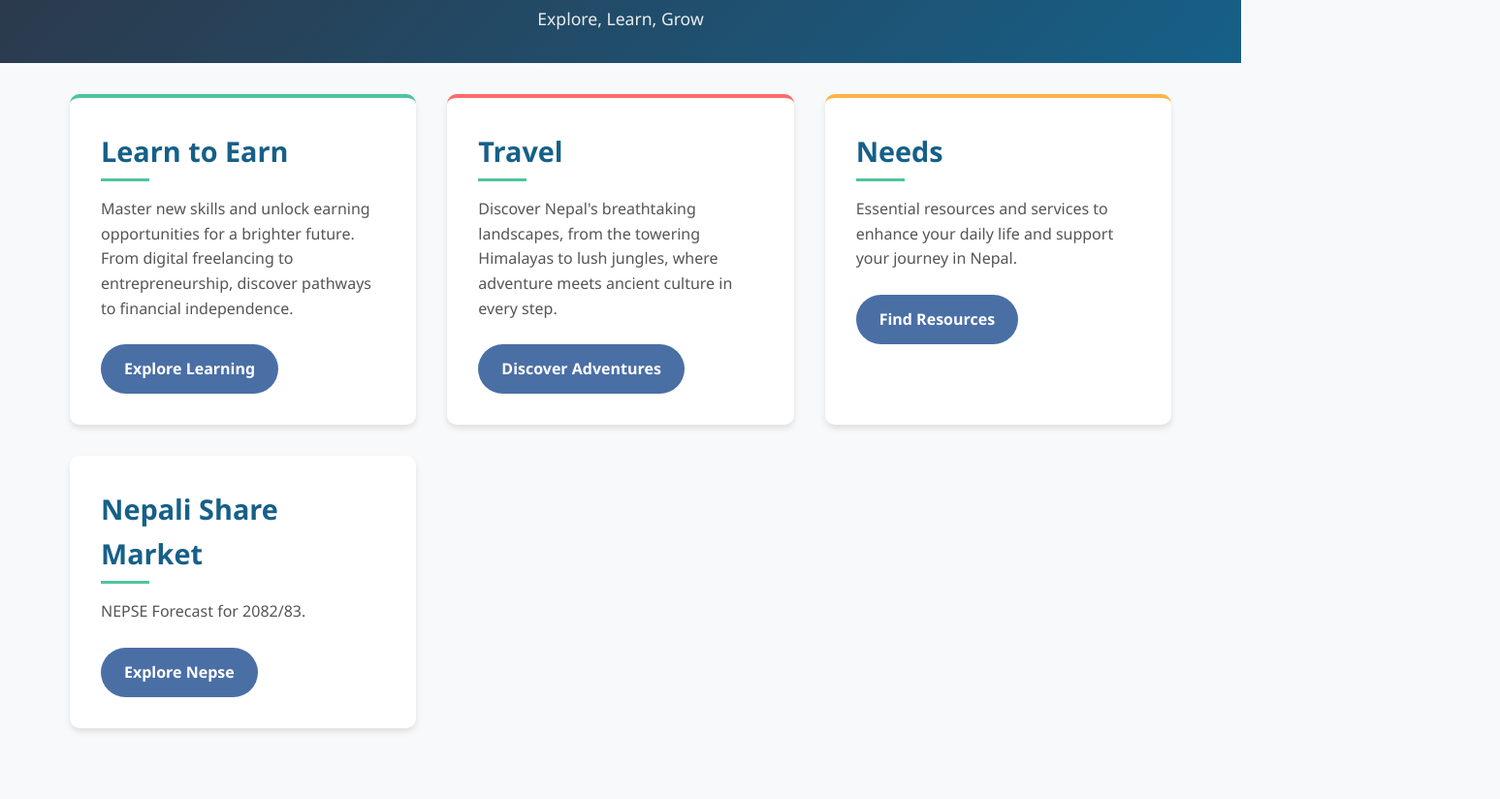
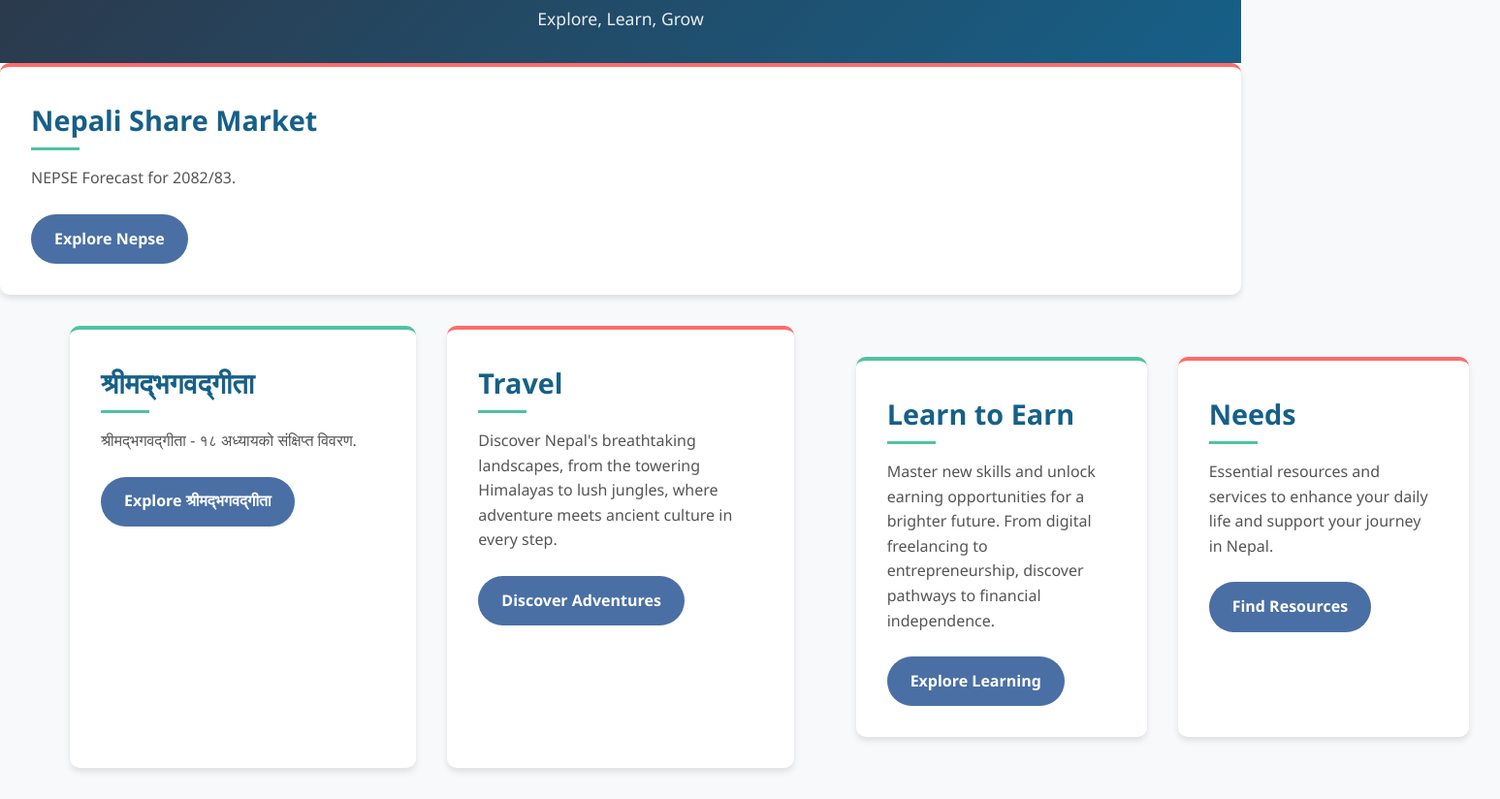
Before and after one commit to RaGoo/Ragoosblog, a plain HTML site: page start reading.html in a window 1280 px wide. Shown: the part 99-923 px from the top of the page at 97% size, 1547 px wide, since content can reach past the window. Before the commit the page ends 882 px from the top, so only its background shows below. Drawn offline with Linux system fonts and the light colour scheme.

Commit message:
Update start reading.html

```diff
--- a/start reading.html
+++ b/start reading.html
@@ -169,6 +169,31 @@
     <p class="tagline">Explore, Learn, Grow</p>
   </header>
 
+
+
+
+     <div class="card">
+      <div class="card-content">
+        <h2>Nepali Share Market</h2>
+        <p>NEPSE Forecast for 2082/83.</p>
+        <a href="share.html" class="btn">Explore Nepse</a>
+      </div>
+    </div>
+    <div class="container">
+    <div class="card">
+      <div class="card-content">
+        <h2>श्रीमद्भगवद्गीता</h2>
+        <p>श्रीमद्भगवद्गीता - १८ अध्यायको संक्षिप्त विवरण.</p>
+        <a href="bhagwat.html" class="btn">Explore श्रीमद्भगवद्गीता</a>
+      </div>
+    </div>
+     <div class="card">
+      <div class="card-content">
+        <h2>Travel</h2>
+        <p>Discover Nepal's breathtaking landscapes, from the towering Himalayas to lush jungles, where adventure meets ancient culture in every step.</p>
+        <a href="travel.html" class="btn">Discover Adventures</a>
+      </div>
+    </div>
   <div class="container">
     <div class="card">
       <div class="card-content">
@@ -177,15 +202,6 @@
         <a href="earn.html" class="btn">Explore Learning</a>
       </div>
     </div>
-
-    <div class="card">
-      <div class="card-content">
-        <h2>Travel</h2>
-        <p>Discover Nepal's breathtaking landscapes, from the towering Himalayas to lush jungles, where adventure meets ancient culture in every step.</p>
-        <a href="travel.html" class="btn">Discover Adventures</a>
-      </div>
-    </div>
-
     <div class="card">
       <div class="card-content">
         <h2>Needs</h2>
@@ -193,13 +209,6 @@
         <a href="needs.html" class="btn">Find Resources</a>
       </div>
     </div>
-     <div class="card">
-      <div class="card-content">
-        <h2>Nepali Share Market</h2>
-        <p>NEPSE Forecast for 2082/83.</p>
-        <a href="share.html" class="btn">Explore Nepse</a>
-      </div>
-    </div>
   </div>
 </body>
 </html>
```
